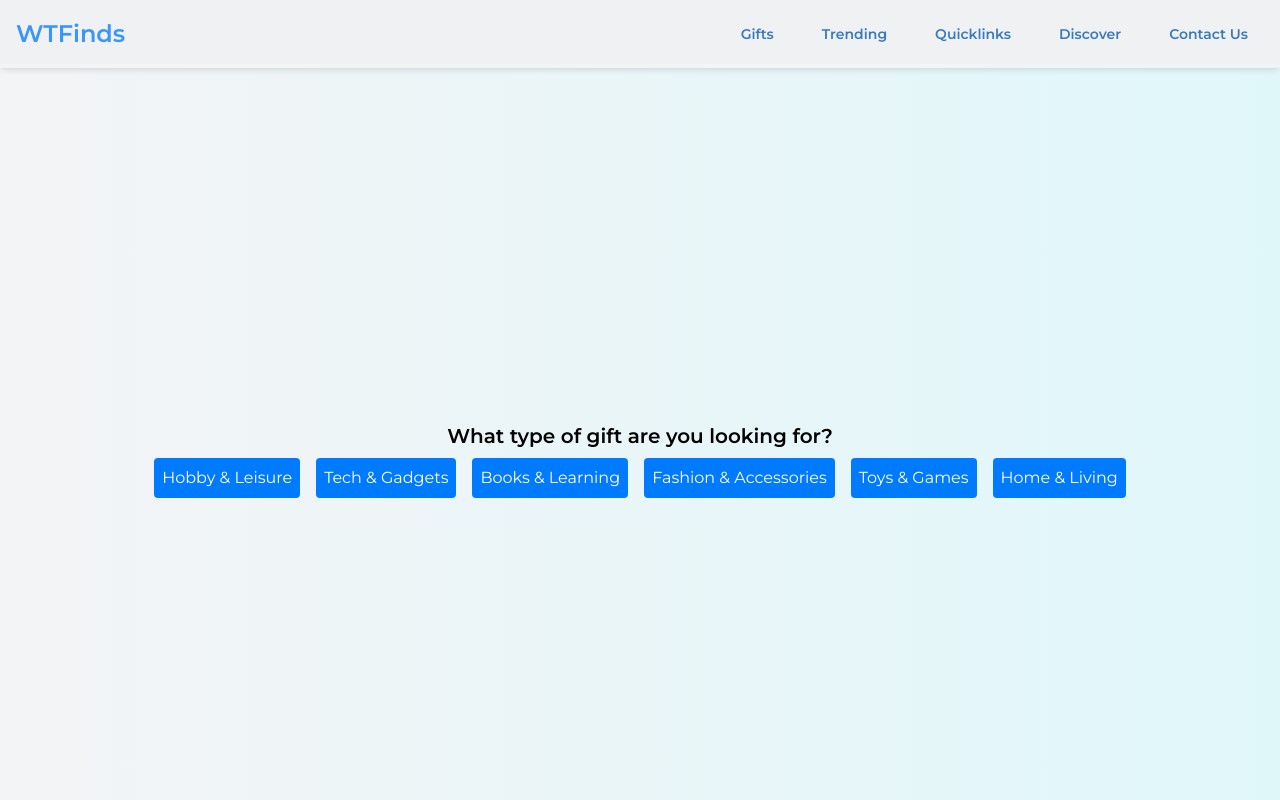
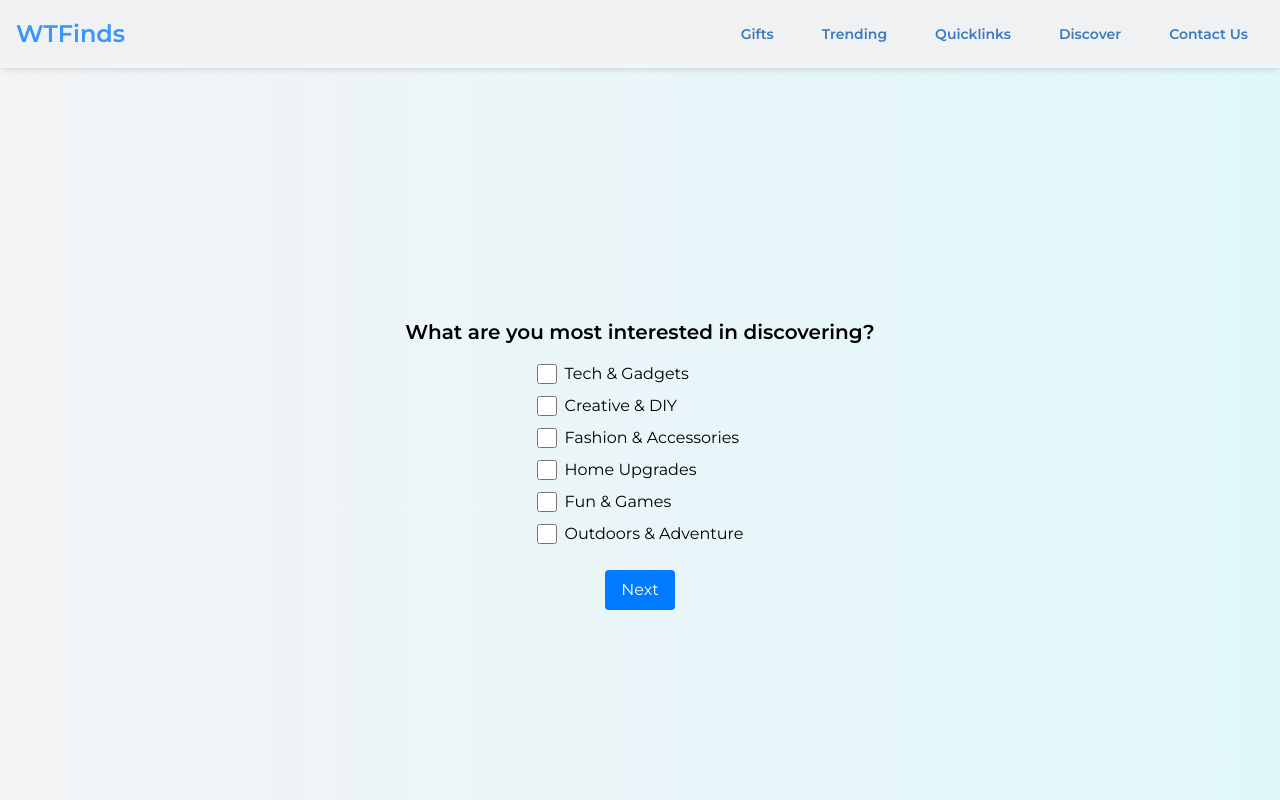
Before and after one commit to edm1001/gift-guru, a React (Vite) app in the folder frontend/: page /quiz in a window 1280 px wide. Both pictures are taken after a click on the button "Start Quiz". Shown: the top 800 px of the page. Built offline with nearby package versions, Linux system fonts and the light colour scheme.

Commit message:
update quiz choices

```diff
--- a/frontend/src/db/Question.json
+++ b/frontend/src/db/Question.json
@@ -1,72 +1,63 @@
 [
   {
     "id": 1,
-    "question": "What type of gift are you looking for?",
+    "question": "What are you most interested in discovering?",
     "options": [
-      { "answer": "Hobby & Leisure", "tag": "hobby" },
-      { "answer": "Tech & Gadgets", "tag": "electronics" },
-      { "answer": "Books & Learning", "tag": "books" },
+      { "answer": "Tech & Gadgets", "tag": "tech" },
+      { "answer": "Creative & DIY", "tag": "creative" },
       { "answer": "Fashion & Accessories", "tag": "fashion" },
-      { "answer": "Toys & Games", "tag": "toys" },
-      { "answer": "Home & Living", "tag": "home" }
+      { "answer": "Home Upgrades", "tag": "home" },
+      { "answer": "Fun & Games", "tag": "fun" },
+      { "answer": "Outdoors & Adventure", "tag": "outdoors" }
     ]
   },
   {
     "id": 2,
-    "question": "What is your budget range?",
+    "question": "Pick your vibe:",
     "options": [
-      { "answer": "$0 - $50", "tag": "budget" },
-      { "answer": "$51 - $100", "tag": "mid-range" },
-      { "answer": "$101 - $200", "tag": "premium" },
-      { "answer": "$201+", "tag": "luxury" }
+      { "answer": "Minimalist & Clean", "tag": "minimalist" },
+      { "answer": "Bold & Trendy", "tag": "trendy" },
+      { "answer": "Vintage & Retro", "tag": "retro" },
+      { "answer": "Futuristic & High-Tech", "tag": "futuristic" }
     ]
   },
   {
     "id": 3,
-    "question": "Who is the gift for?",
+    "question": "What's your style when it comes to products?",
     "options": [
-      { "answer": "Friend", "tag": "friend" },
-      { "answer": "Family", "tag": "family" },
-      { "answer": "Partner", "tag": "partner" },
-      { "answer": "Self", "tag": "self" }
+      { "answer": "Practical & Useful", "tag": "functional" },
+      { "answer": "Unique & Conversation Starters", "tag": "unique" },
+      { "answer": "Aesthetic & Stylish", "tag": "aesthetic" },
+      { "answer": "Eco-Friendly & Sustainable", "tag": "eco-friendly" }
     ]
   },
   {
     "id": 4,
-    "question": "What is the occasion?",
+    "question": "What's your ideal price range for finding cool stuff?",
     "options": [
-      { "answer": "Birthday", "tag": "birthday" },
-      { "answer": "Anniversary", "tag": "anniversary" },
-      { "answer": "Holiday", "tag": "holiday" },
-      { "answer": "Just because", "tag": "surprise" }
+      { "answer": "$0 - $50 (Budget-Friendly Finds)", "tag": "budget-friendly" },
+      { "answer": "$51 - $150 (Mid-Tier Cool)", "tag": "mid-range" },
+      { "answer": "$151+ (Premium & Luxury)", "tag": "luxury" }
     ]
   },
   {
     "id": 5,
-    "question": "What is their age group?",
+    "question": "Which of these would you be *most* excited about?",
     "options": [
-      { "answer": "Kids", "tag": "kids" },
-      { "answer": "Teens", "tag": "teen" },
-      { "answer": "Adults", "tag": "adult" },
-      { "answer": "Seniors", "tag": "senior" }
+      { "answer": "Smart Home Gadgets", "tag": "smart-home" },
+      { "answer": "Gaming Gear", "tag": "gaming" },
+      { "answer": "Wearable Tech", "tag": "wearables" },
+      { "answer": "DIY Kits & Creative Projects", "tag": "creative" },
+      { "answer": "Outdoor Essentials", "tag": "outdoors" }
     ]
   },
   {
     "id": 6,
-    "question": "What is their style or personality?",
+    "question": "What do you value more?",
     "options": [
-      { "answer": "Casual & Relaxed", "tag": "casual" },
-      { "answer": "Formal & Elegant", "tag": "formal" },
-      { "answer": "Sporty & Active", "tag": "sporty" },
-      { "answer": "Trendy & Fashionable", "tag": "trendy" }
-    ]
-  },
-  {
-    "id": 7,
-    "question": "Choose which is more important?",
-    "options": [
-      { "answer": "Functionality", "tag": "functional" },
-      { "answer": "Aesthetic", "tag": "aesthetic" }
+      { "answer": "Functionality & Innovation", "tag": "functional" },
+      { "answer": "Looks & Aesthetics", "tag": "aesthetic" },
+      { "answer": "Eco Impact & Sustainability", "tag": "eco-friendly" }
     ]
   }
 ]
--- a/frontend/src/pages/QuizPage.jsx
+++ b/frontend/src/pages/QuizPage.jsx
@@ -10,7 +10,7 @@ const QuizPage = () => {
 
   useEffect(() => {
     if (!quizStarted && Object.keys(answers).length === questions.length) {
-      const selectedTags = Object.values(answers);
+      const selectedTags = Object.values(answers).flat();
 
       fetch("/api/products/quiz", {
         method: "POST",
@@ -23,19 +23,32 @@ const QuizPage = () => {
     }
   }, [quizStarted, answers]);
 
-  const handleAnswer = (selectedOption) => {
+  const handleCheckboxChange = (optionTag) => {
     setAnswers((prevAnswers) => {
-      const newAnswers = {
+      const currentSelections =
+        prevAnswers[questions[currentQuestion].id] || [];
+      if (currentSelections.includes(optionTag)) {
+        return {
           ...prevAnswers,
-        [questions[currentQuestion].id]: selectedOption.tag,
+          [questions[currentQuestion].id]: currentSelections.filter(
+            (tag) => tag !== optionTag
+          ),
         };
+      } else {
+        return {
+          ...prevAnswers,
+          [questions[currentQuestion].id]: [...currentSelections, optionTag],
+        };
+      }
+    });
+  };
+
+  const handleNextQuestion = () => {
     if (currentQuestion < questions.length - 1) {
       setCurrentQuestion((prevIndex) => prevIndex + 1);
     } else {
-        setQuizStarted(false);
+      setQuizStarted(false); // End the quiz
     }
-      return newAnswers;
-    });
   };
 
   const handleBack = () => {
@@ -74,24 +87,42 @@ const QuizPage = () => {
               </button>
             )}
             {currentQuestion < questions.length ? (
-              <div>
-                <p className="text-xl font-semibold">
+              <div className="flex flex-col items-center">
+                <p className="text-xl font-semibold mb-4">
                   {questions[currentQuestion].question}
                 </p>
+
+                <div className="flex flex-col items-start space-y-2">
                   {questions[currentQuestion].options.map((option, index) => (
+                    <label key={index} className="flex items-center space-x-2">
+                      <input
+                        type="checkbox"
+                        checked={
+                          answers[questions[currentQuestion].id]?.includes(
+                            option.tag
+                          ) || false
+                        }
+                        onChange={() => handleCheckboxChange(option.tag)}
+                        className="w-5 h-5 text-blue-600"
+                      />
+                      <span className="text-black">{option.answer}</span>
+                    </label>
+                  ))}
+                </div>
+
                 <button
-                    key={index}
-                    onClick={() => handleAnswer(option)}
-                    className="bg-blue text-white p-2 rounded m-2 hover:opacity-60"
+                  onClick={handleNextQuestion}
+                  className="mt-6 bg-blue text-white px-4 py-2 rounded hover:opacity-70"
                 >
-                    {option.answer}
+                  Next
                 </button>
-                ))}
               </div>
             ) : (
               <div>
                 <h3 className="text-2xl font-semibold mb-4">Quiz Completed</h3>
-                <p className="mb-4">Here are {matchedProducts.length} products you might like:</p>
+                <p className="mb-4">
+                  Here are {matchedProducts.length} products you might like:
+                </p>
                 <div className="grid grid-cols-1 sm:grid-cols-2 md:grid-cols-3 gap-4">
                   {matchedProducts.map((product) => (
                     <div
```
Also changed, not shown: 1 other file (tests, documents, lock files or other folders). Lines whose indentation alone changed are shown as unchanged.
